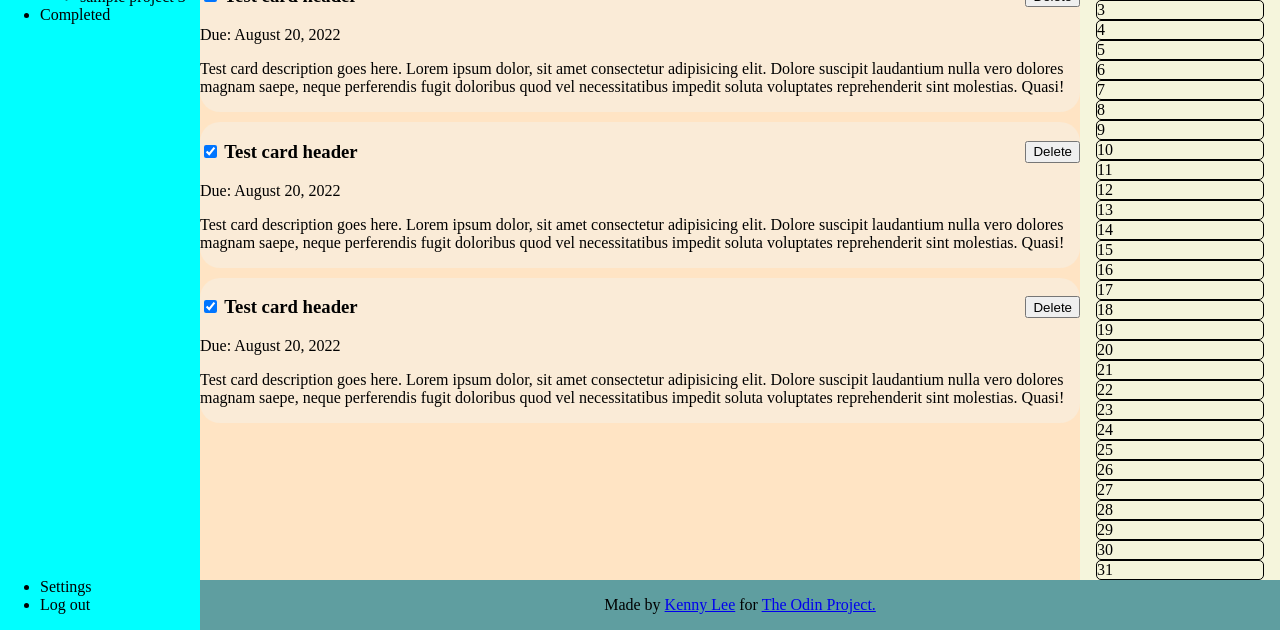
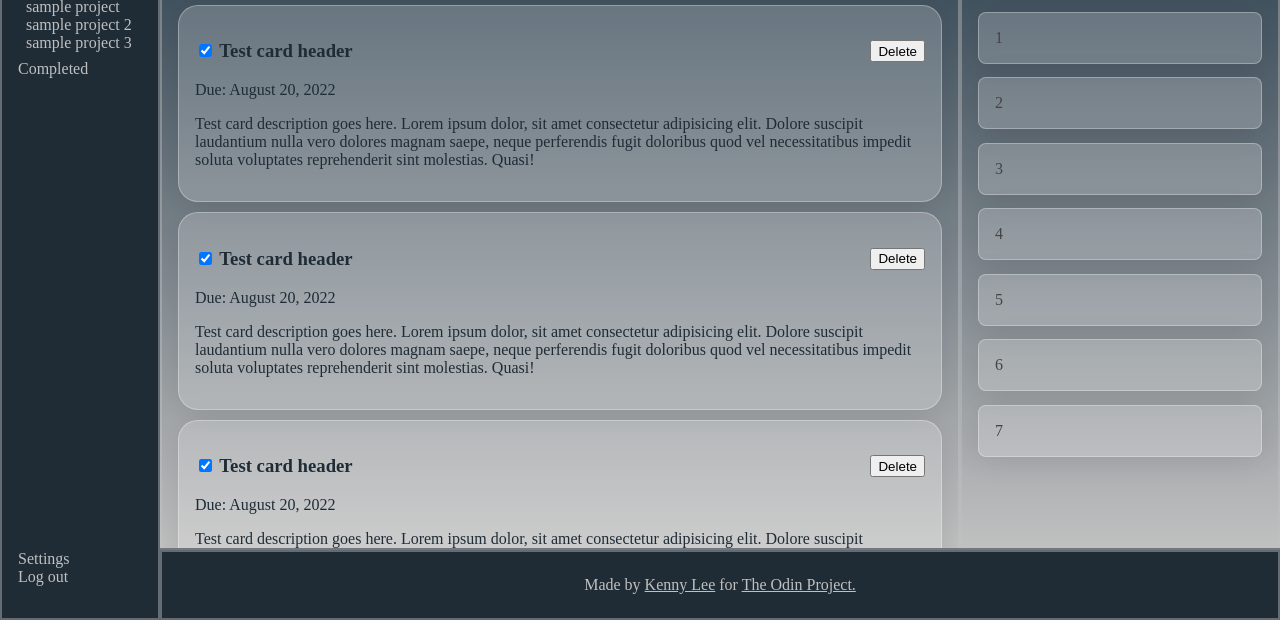
Before and after one commit to kenkneelee/odin-todo-list, a plain HTML site: page index.html in a window 1280 px wide. Shown: the part 180-810 px from the top of the page. Drawn offline with Linux system fonts and the light colour scheme.

Commit message:
choose color palette, adjust layout, adjust scrollbars and padding

```diff
--- a/index.html
+++ b/index.html
@@ -16,8 +16,10 @@
                     src="https://www.pngitem.com/pimgs/m/75-757489_post-notification-bell-png-transparent-background-notification-icon.png"
                 />
                 <div id="userProfile">
+                    <div id="userMsg">
                     <span id="userWelcome"> Welcome, </span>
                     <span id="userName">Ken</span>
+                    </div>
                     <img
                         id="userIcon"
                         src="https://avatars.githubusercontent.com/u/89105909?v=4"
@@ -47,8 +49,8 @@
         </div>
 
         <div id="aside">
+            <h4>This Week</h4>
             <ul id="calendar">
-                <h4>Calendar</h4>
                 <li class="calendarDay">1</li>
                 <li class="calendarDay">2</li>
                 <li class="calendarDay">3</li>
@@ -56,30 +58,6 @@
                 <li class="calendarDay">5</li>
                 <li class="calendarDay">6</li>
                 <li class="calendarDay">7</li>
-                <li class="calendarDay">8</li>
-                <li class="calendarDay">9</li>
-                <li class="calendarDay">10</li>
-                <li class="calendarDay">11</li>
-                <li class="calendarDay">12</li>
-                <li class="calendarDay">13</li>
-                <li class="calendarDay">14</li>
-                <li class="calendarDay">15</li>
-                <li class="calendarDay">16</li>
-                <li class="calendarDay">17</li>
-                <li class="calendarDay">18</li>
-                <li class="calendarDay">19</li>
-                <li class="calendarDay">20</li>
-                <li class="calendarDay">21</li>
-                <li class="calendarDay">22</li>
-                <li class="calendarDay">23</li>
-                <li class="calendarDay">24</li>
-                <li class="calendarDay">25</li>
-                <li class="calendarDay">26</li>
-                <li class="calendarDay">27</li>
-                <li class="calendarDay">28</li>
-                <li class="calendarDay">29</li>
-                <li class="calendarDay">30</li>
-                <li class="calendarDay">31</li>
             </ul>
         </div>
 
@@ -89,6 +67,24 @@
                 <button>New Task</button>
             </div>
             <div id="cards">
+                <div class="card">
+                    <h3 class="cardHeader">
+                        <span>
+                            <input type="checkbox" checked="checked" />
+                            Test card header
+                        </span>
+                        <button>Delete</button>
+                    </h3>
+                    <p>Due: August 20, 2022</p>
+                    <p>
+                        Test card description goes here. Lorem ipsum dolor, sit
+                        amet consectetur adipisicing elit. Dolore suscipit
+                        laudantium nulla vero dolores magnam saepe, neque
+                        perferendis fugit doloribus quod vel necessitatibus
+                        impedit soluta voluptates reprehenderit sint molestias.
+                        Quasi!
+                    </p>
+                </div>
                 <div class="card">
                     <h3 class="cardHeader">
                         <span>
--- a/style.css
+++ b/style.css
@@ -1,20 +1,22 @@
-html,
-body {
-    margin: 0;
-    padding: 0;
+* {
+    box-sizing: border-box;
+}
+
+ul {
+    list-style-type: none;
+    padding: 0.5rem;
 }
 
 body {
     display: grid;
-
     grid-template-areas:
         "header header header"
         "side content aside"
         "side footer footer";
-
-    grid-template-columns: 200px 1fr 200px;
+    grid-template-columns: 1fr 5fr 2fr;
     grid-template-rows: auto 1fr auto;
     height: 100vh;
+    margin: 0;
 }
 
 header {
@@ -33,6 +35,7 @@ header {
 #notifications {
     display: flex;
     align-items: center;
+    gap: 1rem;
 }
 
 #notifBell {
@@ -42,25 +45,59 @@ header {
 #userProfile {
     display: flex;
     align-items: center;
+    gap: 1rem;
 }
 
 #sidebar {
     grid-area: side;
-    background-color: aqua;
     display: flex;
     flex-direction: column;
     justify-content: space-between;
 }
 
+#main-content,
+#aside {
+    border: 2px solid #c0c0c06d;
+    box-sizing: border-box;
+    background: linear-gradient(
+        to bottom,
+        #304352,
+        #c0c0c0
+    ); /* W3C, IE 10+/ Edge, Firefox 16+, Chrome 26+, Opera 12+, Safari 7+ */
+    background-attachment:scroll;
+}
+
+#sidebar,
+header,
+footer {
+    background-color: #1f2c36;
+    color: #c0c0c0;
+    border: 2px solid #c0c0c06d;
+    box-sizing: border-box;
+}
+
 #main-content {
     grid-area: content;
-    background-color: bisque;
+    /* background-color: bisque; */
+    overflow-y: scroll;
+    padding: 1rem;
+    color: #1f2c36;
+}
+::-webkit-scrollbar {
+    width: 0.5rem;
+    color: red;
+    background: rgba(128, 128, 128, 0.142);
+}
+
+::-webkit-scrollbar-thumb {
+    background-color: #1f2c3665;
 }
 
 #main-header {
     display: flex;
     justify-content: space-between;
     align-items: center;
+    color: #c0c0c0;
 }
 
 #cards {
@@ -70,8 +107,12 @@ header {
 }
 
 .card {
-    background-color: antiquewhite;
+    /* background-color: antiquewhite; */
     border-radius: 20px;
+    padding: 1rem;
+    background: rgba(255, 255, 255, 0.2);
+    box-shadow: 0 4px 30px rgba(0, 0, 0, 0.1);
+    border: 1px solid rgba(255, 255, 255, 0.3);
 }
 
 .cardHeader {
@@ -82,25 +123,47 @@ header {
 #aside {
     grid-area: aside;
     background-color: beige;
+    color: #c0c0c0;
 }
 
 #calendar {
     list-style: none;
-    padding: 0;
     display: flex;
-    height: 100%;
     flex-direction: column;
     justify-content: space-evenly;
-    margin: 0rem 1rem;
+    height: 80%;
 }
 
 .calendarDay {
-    border: 1px solid black;
-    border-radius: 5px;
+    padding: 1rem;
+    background: #efefef;
+    border: none;
+    border-radius: 0.5rem;
+    color: #444;
+    outline: none;
+    background: rgba(255, 255, 255, 0.2);
+    box-shadow: 0 4px 30px rgba(0, 0, 0, 0.1);
+    border: 1px solid rgba(255, 255, 255, 0.3);
+    /* box-shadow: -6px -6px 14px rgba(255, 255, 255, 0.7),
+        -6px -6px 10px rgba(255, 255, 255, 0.5),
+        6px 6px 8px rgba(255, 255, 255, 0.075), 6px 6px 10px rgba(0, 0, 0, 0.15); */
 }
 
 footer {
     grid-area: footer;
-    background-color: cadetblue;
     text-align: center;
 }
+
+footer p a {
+    color: #c0c0c0;
+}
+
+header,
+#sidebar {
+    padding: 0.5rem;
+}
+
+#aside,
+footer {
+    padding: 0.5rem;
+}
```
